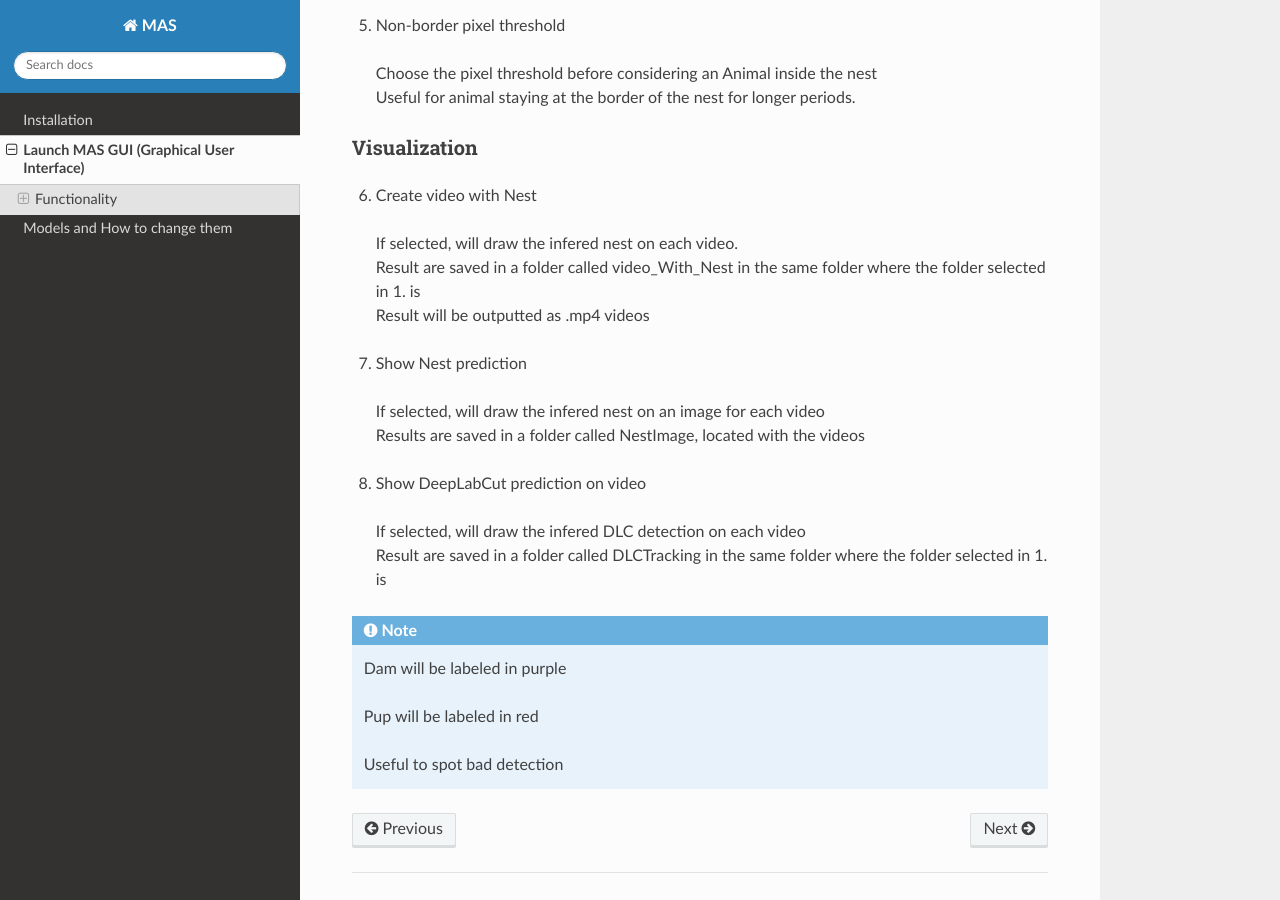
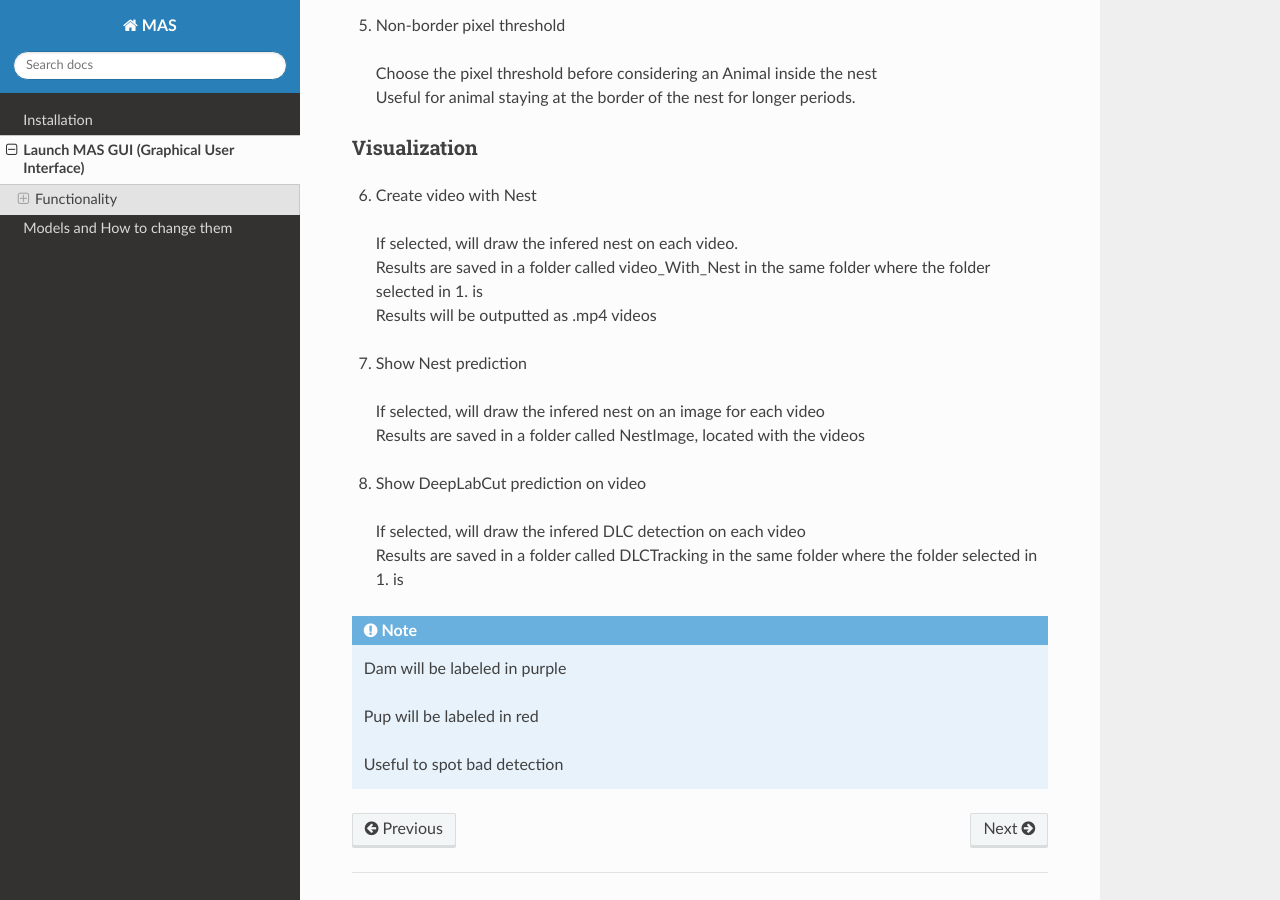
Before and after one commit to ChavisManzoniLab/MAS, a Sphinx documentation site: the page built from docs/usage.rst, in a window 1280 px wide and 900 px high, scrolled down 2043 px. Built offline with Sphinx 7.4.7 and the Read the Docs theme 3.1.0, drawn with Linux system fonts in a browser that asks for light colours.

Commit message:
Update usage.rst

```diff
--- a/docs/usage.rst
+++ b/docs/usage.rst
@@ -82,8 +82,8 @@ Visualization
 
 6. Create video with Nest
   | If selected, will draw the infered nest on each video.
-  | Result are saved in a folder called video_With_Nest in the same folder where the folder selected in 1. is
-  | Result will be outputted as .mp4 videos
+  | Results are saved in a folder called video_With_Nest in the same folder where the folder selected in 1. is
+  | Results will be outputted as .mp4 videos
 
 7. Show Nest prediction
   | If selected, will draw the infered nest on an image for each video
@@ -91,7 +91,7 @@ Visualization
 
 8. Show DeepLabCut prediction on video
   | If selected, will draw the infered DLC detection on each video
-  | Result are saved in a folder called DLCTracking in the same folder where the folder selected in 1. is
+  | Results are saved in a folder called DLCTracking in the same folder where the folder selected in 1. is
 
 .. note::
    Dam will be labeled in purple
```
